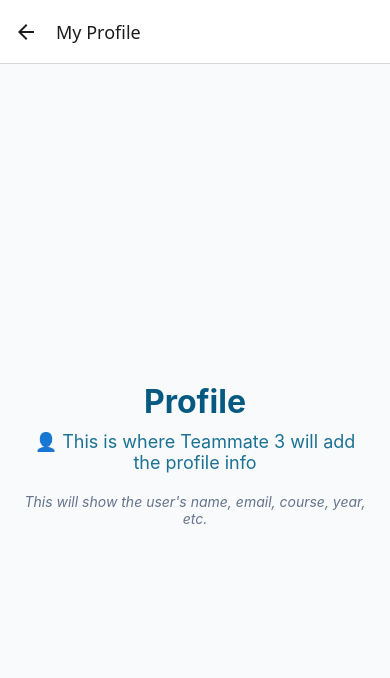
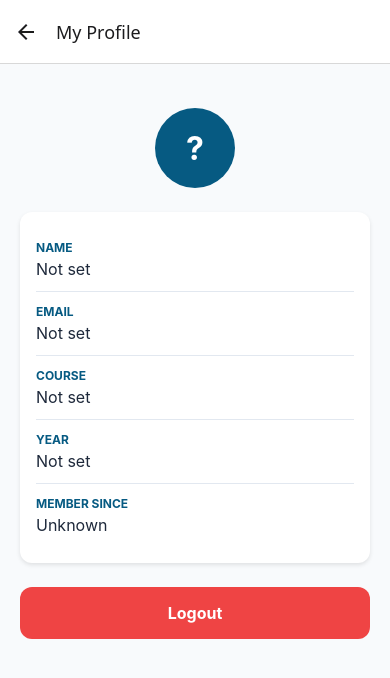
Before and after one commit to EthanMackD/atunity-mobile-app, a React Native app: screen /Profile in a window 390 px wide. Shown: the top 678 px of the page. Built offline with nearby package versions, Linux system fonts and the light colour scheme.

Commit message:
US-11: implemented profile screen and attendee count UI

```diff
--- a/src/screens/EventsListScreen.js
+++ b/src/screens/EventsListScreen.js
@@ -1,15 +1,35 @@
 import React from 'react';
-import { View, Text, StyleSheet } from 'react-native';
+import { View, Text, StyleSheet, TouchableOpacity } from 'react-native';
 
 export default function EventsListScreen({ navigation }) {
+  React.useLayoutEffect(() => {
+    navigation.setOptions({
+      headerRight: () => (
+        <TouchableOpacity
+          onPress={() => navigation.navigate('Profile')}
+          style={{ marginRight: 16 }}
+        >
+          <Text style={styles.profileButtonText}>Profile</Text>
+        </TouchableOpacity>
+      ),
+    });
+  }, [navigation]);
+
   return (
     <View style={styles.container}>
       <Text style={styles.title}>Events</Text>
+
       <Text style={styles.subtitle}>
         📋 This is where Teammate 1 will add the events list
       </Text>
+
+      <View style={styles.attendeeBox}>
+        <Text style={styles.attendeeLabel}>Attendees</Text>
+        <Text style={styles.attendeeCount}>12</Text>
+      </View>
+
       <Text style={styles.note}>
-        For now, this is just an empty screen with nice colors!
+        // Temporary attendee UI until events list + RSVP is implemented
       </Text>
     </View>
   );
@@ -17,12 +37,11 @@ export default function EventsListScreen({ navigation }) {
 
 const styles = StyleSheet.create({
   container: {
-    flex: 1,
-    padding: 20,
-    justifyContent: 'center',
-    alignItems: 'center',
-    backgroundColor: '#F8FAFC',
+  flex: 1,
+  padding: 20,
+  backgroundColor: '#F8FAFC',
   },
+
   title: {
     fontSize: 32,
     fontWeight: 'bold',
@@ -35,10 +54,40 @@ const styles = StyleSheet.create({
     textAlign: 'center',
     marginBottom: 20,
   },
+  attendeeBox: {
+    width: 110,
+    backgroundColor: '#FFFFFF',
+    borderRadius: 12,
+    paddingVertical: 5,
+    paddingHorizontal: 16,
+    alignItems: 'center',
+    marginBottom: 3,
+    shadowColor: '#000',
+    shadowOffset: { width: 0, height: 2 },
+    shadowOpacity: 0.1,
+    shadowRadius: 4,
+    elevation: 3,
+  },
+  attendeeLabel: {
+    fontSize: 10,
+    fontWeight: 'bold',
+    color: '#065A82',
+    marginBottom: 8,
+  },
+  attendeeCount: {
+    fontSize: 10,
+    fontWeight: 'bold',
+    color: '#1E293B',
+  },
   note: {
-    fontSize: 14,
+    fontSize: 8,
     color: '#64748B',
-    textAlign: 'center',
+    textAlign: 'left',
     fontStyle: 'italic',
   },
+  profileButtonText: {
+    color: '#000000',
+    fontSize: 16,
+    fontWeight: 'bold',
+  },
 });
--- a/src/screens/ProfileScreen.js
+++ b/src/screens/ProfileScreen.js
@@ -1,16 +1,142 @@
-import React from 'react';
-import { View, Text, StyleSheet } from 'react-native';
+import React, { useState, useEffect } from 'react';
+import {
+  View,
+  Text,
+  TouchableOpacity,
+  StyleSheet,
+  ActivityIndicator,
+  Alert
+} from 'react-native';
+import AsyncStorage from '@react-native-async-storage/async-storage';
+
+const API_URL = 'http://localhost:3000/api';
 
 export default function ProfileScreen({ navigation }) {
+  const [user, setUser] = useState(null);
+  const [loading, setLoading] = useState(true);
+
+  useEffect(() => {
+    loadUserProfile();
+  }, []);
+
+  const loadUserProfile = async () => {
+    try {
+      const storedUser = await AsyncStorage.getItem('user');
+
+      if (storedUser) {
+        setUser(JSON.parse(storedUser));
+        setLoading(false);
+        return;
+      }
+
+      const token = await AsyncStorage.getItem('token');
+
+      if (token) {
+        const response = await fetch(`${API_URL}/auth/me`, {
+          headers: {
+            Authorization: `Bearer ${token}`,
+          },
+        });
+
+        const data = await response.json();
+
+        if (data.success) {
+          setUser(data.user);
+        }
+      }
+
+    } catch (error) {
+      console.log('Failed to load profile:', error);
+    } finally {
+      setLoading(false);
+    }
+  };
+
+  const handleLogout = () => {
+    Alert.alert(
+      'Logout',
+      'Are you sure you want to logout?',
+      [
+        { text: 'Cancel', style: 'cancel' },
+        {
+          text: 'Logout',
+          style: 'destructive',
+          onPress: async () => {
+            await AsyncStorage.removeItem('token');
+            await AsyncStorage.removeItem('user');
+            navigation.replace('Login');
+          },
+        },
+      ]
+    );
+  };
+
+  if (loading) {
+    return (
+      <View style={styles.centered}>
+        <ActivityIndicator size="large" color="#065A82" />
+      </View>
+    );
+  }
+
   return (
     <View style={styles.container}>
-      <Text style={styles.title}>Profile</Text>
-      <Text style={styles.subtitle}>
-        👤 This is where Teammate 3 will add the profile info
-      </Text>
-      <Text style={styles.note}>
-        This will show the user's name, email, course, year, etc.
-      </Text>
+
+      <View style={styles.avatarContainer}>
+        <View style={styles.avatar}>
+          <Text style={styles.avatarText}>
+            {user?.name ? user.name.charAt(0).toUpperCase() : '?'}
+          </Text>
+        </View>
+      </View>
+
+      <View style={styles.infoCard}>
+
+        <View style={styles.infoRow}>
+          <Text style={styles.label}>Name</Text>
+          <Text style={styles.value}>{user?.name || 'Not set'}</Text>
+        </View>
+
+        <View style={styles.divider} />
+
+        <View style={styles.infoRow}>
+          <Text style={styles.label}>Email</Text>
+          <Text style={styles.value}>{user?.email || 'Not set'}</Text>
+        </View>
+
+        <View style={styles.divider} />
+
+        <View style={styles.infoRow}>
+          <Text style={styles.label}>Course</Text>
+          <Text style={styles.value}>{user?.course || 'Not set'}</Text>
+        </View>
+
+        <View style={styles.divider} />
+
+        <View style={styles.infoRow}>
+          <Text style={styles.label}>Year</Text>
+          <Text style={styles.value}>
+            {user?.year ? `Year ${user.year}` : 'Not set'}
+          </Text>
+        </View>
+
+        <View style={styles.divider} />
+
+        <View style={styles.infoRow}>
+          <Text style={styles.label}>Member Since</Text>
+          <Text style={styles.value}>
+            {user?.created_at
+              ? new Date(user.created_at).toLocaleDateString('en-IE')
+              : 'Unknown'}
+          </Text>
+        </View>
+
+      </View>
+
+      <TouchableOpacity style={styles.logoutButton} onPress={handleLogout}>
+        <Text style={styles.logoutText}>Logout</Text>
+      </TouchableOpacity>
+
     </View>
   );
 }
@@ -18,27 +144,80 @@ export default function ProfileScreen({ navigation }) {
 const styles = StyleSheet.create({
   container: {
     flex: 1,
-    padding: 20,
+    backgroundColor: '#F8FAFC',
+    padding: 20
+  },
+
+  centered: {
+    flex: 1,
     justifyContent: 'center',
+    alignItems: 'center'
+  },
+
+  avatarContainer: {
     alignItems: 'center',
-    backgroundColor: '#F8FAFC',
+    marginVertical: 24
   },
-  title: {
+
+  avatar: {
+    width: 80,
+    height: 80,
+    borderRadius: 40,
+    backgroundColor: '#065A82',
+    justifyContent: 'center',
+    alignItems: 'center'
+  },
+
+  avatarText: {
     fontSize: 32,
     fontWeight: 'bold',
+    color: '#FFFFFF'
+  },
+
+  infoCard: {
+    backgroundColor: '#FFFFFF',
+    borderRadius: 12,
+    padding: 16,
+    marginBottom: 24,
+    shadowColor: '#000',
+    shadowOffset: { width: 0, height: 2 },
+    shadowOpacity: 0.1,
+    shadowRadius: 4,
+    elevation: 3
+  },
+
+  infoRow: {
+    paddingVertical: 12
+  },
+
+  divider: {
+    height: 1,
+    backgroundColor: '#E2E8F0'
+  },
+
+  label: {
+    fontSize: 12,
+    fontWeight: 'bold',
     color: '#065A82',
-    marginBottom: 10,
+    textTransform: 'uppercase',
+    marginBottom: 4
   },
-  subtitle: {
-    fontSize: 18,
-    color: '#1C7293',
-    textAlign: 'center',
-    marginBottom: 20,
+
+  value: {
+    fontSize: 16,
+    color: '#1E293B'
   },
-  note: {
-    fontSize: 14,
-    color: '#64748B',
-    textAlign: 'center',
-    fontStyle: 'italic',
+
+  logoutButton: {
+    backgroundColor: '#EF4444',
+    padding: 16,
+    borderRadius: 12,
+    alignItems: 'center'
   },
+
+  logoutText: {
+    color: '#FFFFFF',
+    fontSize: 16,
+    fontWeight: 'bold'
+  }
 });
--- a/src/services/api.js
+++ b/src/services/api.js
@@ -1,4 +1,4 @@
-const API_URL = 'http://localhost:3000/api';
+const API_URL = 'http://192.168.0.22:5000/api';
 
 export const api = {
   async register(email, password, name, course, year) {
```
